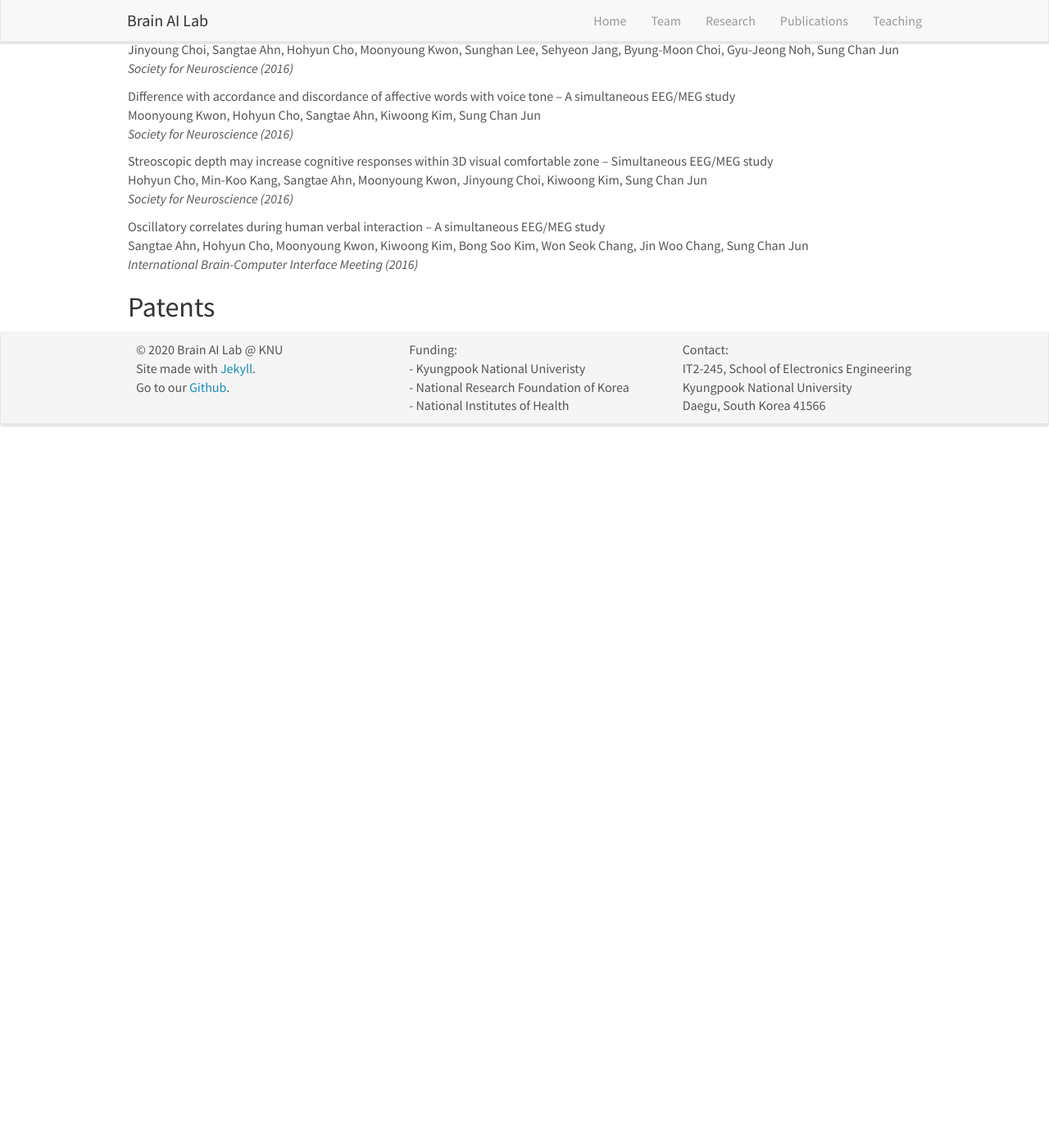
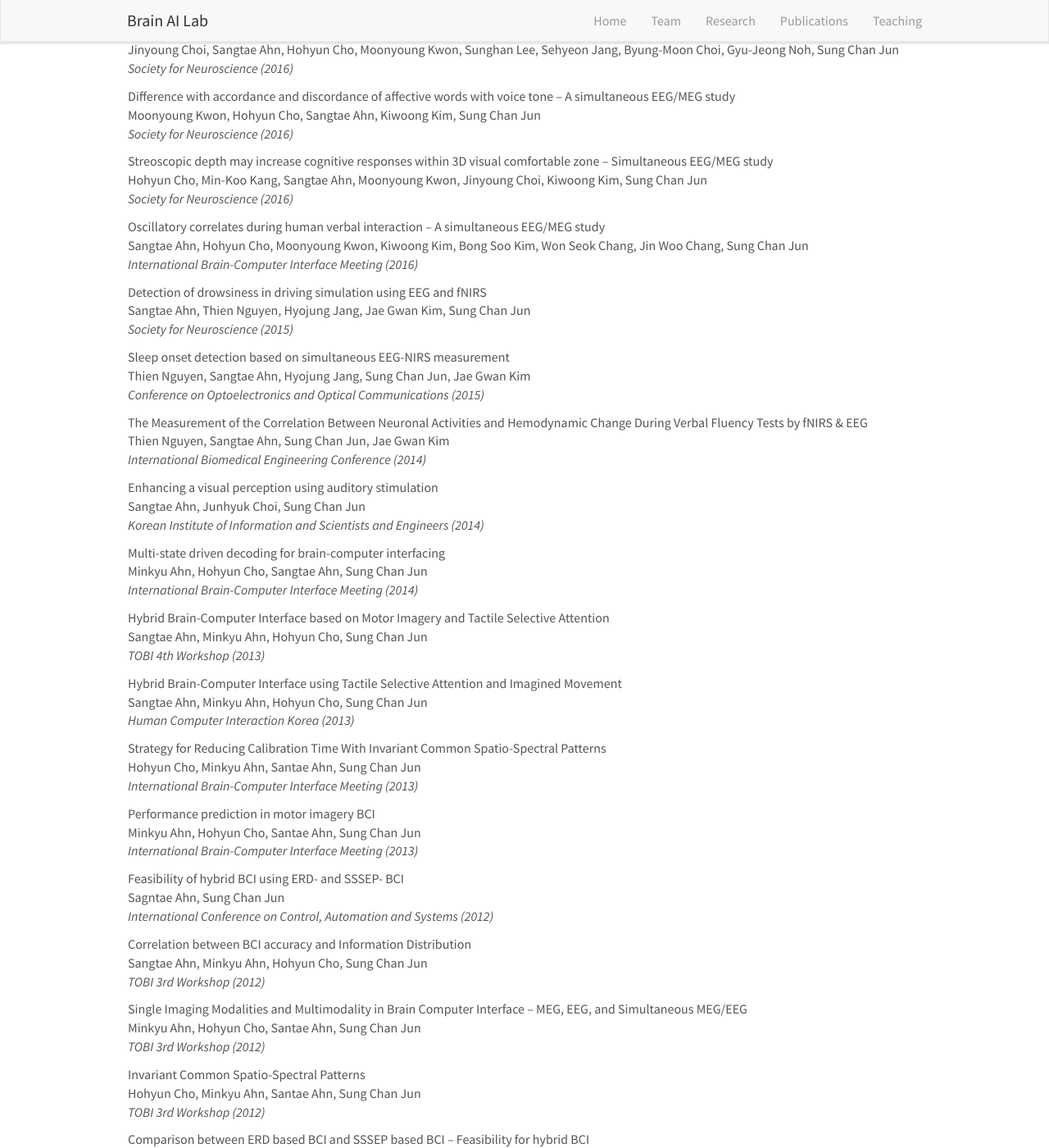
Before and after one commit to KNU-BrainAI/knu-brainai.github.io, a Jekyll site: the page built from _pages/publications.md, in a window 1280 px wide and 1400 px high, scrolled down 3195 px. Shown: the whole window at 82% size. Built offline with Jekyll 4.4.1, drawn with Linux system fonts in a browser that asks for light colours; nearby versions of some CDN libraries; before the commit the page ends 3737 px from its top, so only the background shows below that; some of the changed text lies outside the part shown.

Commit message:
Update publist_conf.yml

```diff
--- a/_data/publist_conf.yml
+++ b/_data/publist_conf.yml
@@ -45,3 +45,79 @@
 - title: "Oscillatory correlates during human verbal interaction – A simultaneous EEG/MEG study"
   authors: Sangtae Ahn, Hohyun Cho, Moonyoung Kwon, Kiwoong Kim, Bong Soo Kim, Won Seok Chang, Jin Woo Chang, Sung Chan Jun
   journal: International Brain-Computer Interface Meeting (2016)
+
+- title: "Detection of drowsiness in driving simulation using EEG and fNIRS"
+  authors: Sangtae Ahn, Thien Nguyen, Hyojung Jang, Jae Gwan Kim, Sung Chan Jun
+  journal: Society for Neuroscience (2015)
+
+- title: "Sleep onset detection based on simultaneous EEG-NIRS measurement"
+  authors: Thien Nguyen, Sangtae Ahn, Hyojung Jang, Sung Chan Jun, Jae Gwan Kim
+  journal:  Conference on Optoelectronics and Optical Communications (2015)
+
+- title: "The Measurement of the Correlation Between Neuronal Activities and Hemodynamic Change During Verbal Fluency Tests by fNIRS & EEG"
+  authors: Thien Nguyen, Sangtae Ahn, Sung Chan Jun, Jae Gwan Kim
+  journal:  International Biomedical Engineering Conference (2014)
+
+- title: "Enhancing a visual perception using auditory stimulation"
+  authors: Sangtae Ahn, Junhyuk Choi, Sung Chan Jun
+  journal: Korean Institute of Information and Scientists and Engineers (2014)
+
+- title: "Multi-state driven decoding for brain-computer interfacing"
+  authors: Minkyu Ahn, Hohyun Cho, Sangtae Ahn, Sung Chan Jun
+  journal: International Brain-Computer Interface Meeting (2014)
+
+- title: "Hybrid Brain-Computer Interface based on  Motor Imagery and Tactile Selective Attention"
+  authors: Sangtae Ahn, Minkyu Ahn, Hohyun Cho, Sung Chan Jun
+  journal: TOBI 4th Workshop (2013)
+
+- title: "Hybrid Brain-Computer Interface using Tactile Selective Attention and Imagined Movement"
+  authors: Sangtae Ahn, Minkyu Ahn, Hohyun Cho, Sung Chan Jun
+  journal: Human Computer Interaction Korea (2013)
+
+- title: "Strategy for Reducing Calibration Time With Invariant Common Spatio-Spectral Patterns"
+  authors: Hohyun Cho, Minkyu Ahn, Santae Ahn, Sung Chan Jun
+  journal: International Brain-Computer Interface Meeting (2013)
+
+- title: "Performance prediction in motor imagery BCI"
+  authors: Minkyu Ahn, Hohyun Cho, Santae Ahn, Sung Chan Jun
+  journal: International Brain-Computer Interface Meeting (2013)
+
+- title: "Feasibility of hybrid BCI using ERD- and SSSEP- BCI"
+  authors: Sagntae Ahn, Sung Chan Jun
+  journal: International Conference on Control, Automation and Systems (2012)
+
+- title: "Correlation between BCI accuracy and Information Distribution"
+  authors: Sangtae Ahn, Minkyu Ahn, Hohyun Cho, Sung Chan Jun
+  journal: TOBI 3rd Workshop (2012)
+
+- title: "Single Imaging Modalities and Multimodality in Brain Computer Interface – MEG, EEG, and Simultaneous MEG/EEG"
+  authors: Minkyu Ahn, Hohyun Cho, Santae Ahn, Sung Chan Jun
+  journal:  TOBI 3rd Workshop (2012)
+
+- title: "Invariant Common Spatio-Spectral Patterns"
+  authors: Hohyun Cho, Minkyu Ahn, Santae Ahn, Sung Chan Jun
+  journal:  TOBI 3rd Workshop (2012)
+
+- title: "Comparison between ERD based BCI and SSSEP based BCI – Feasibility for hybrid BCI"
+  authors: Sangtae Ahn, Minkyu Ahn, Hohyun Cho, Sung Chan Jun
+  journal: Decoder Workshop (2012)
+
+- title: "Neuro-physiological difference of default mode network (DMN) between BCI able and illiteracy subject groups"
+  authors: Minkyu Ahn, Jun Hee Hong, Hohyun Cho, Sangtae Ahn, Sung Chan Jun
+  journal:  Society for Neuroscience (2012)
+
+- title: "Application of Concentration or High Attention – Car Racing Biofeedback Game"
+  authors: Woongbin Kim, Minkyu Ahn, Hyunmin Moon, Yoobin Koh, Hohyun Cho, Sangtae Ahn, Sung Chan Jun
+  journal: International Conference on Electronics, Information, and Communication (2012)
+
+- title: "Classification Error Comparison between Two Channel Selection Methods for Motor Imagery Hand Movement EEG data"
+  authors: Sangtae Ahn, Minkyu Ahn, Hohyun Cho, Sung Chan Jun
+  journal: The Korean Society of Medical & Biological Engineering (2011)
+
+- title: "An Information-Theoretic View on Two-Class Discrimination in Motor Imagery Movement"
+  authors: Sangtae Ahn, Minkyu Ahn, Hohyun Cho, Sung Chan Jun
+  journal: ITCON (2011)
+
+- title: "How Much Features in Brain-Computer Interface Are Discriminative?– Quantitative Measure by Relative Entropy"
+  authors: Sangtae Ahn, Sungwook Kang, Sung Chan Jun
+  journal: International Human Computer Interaction (2011)
```
